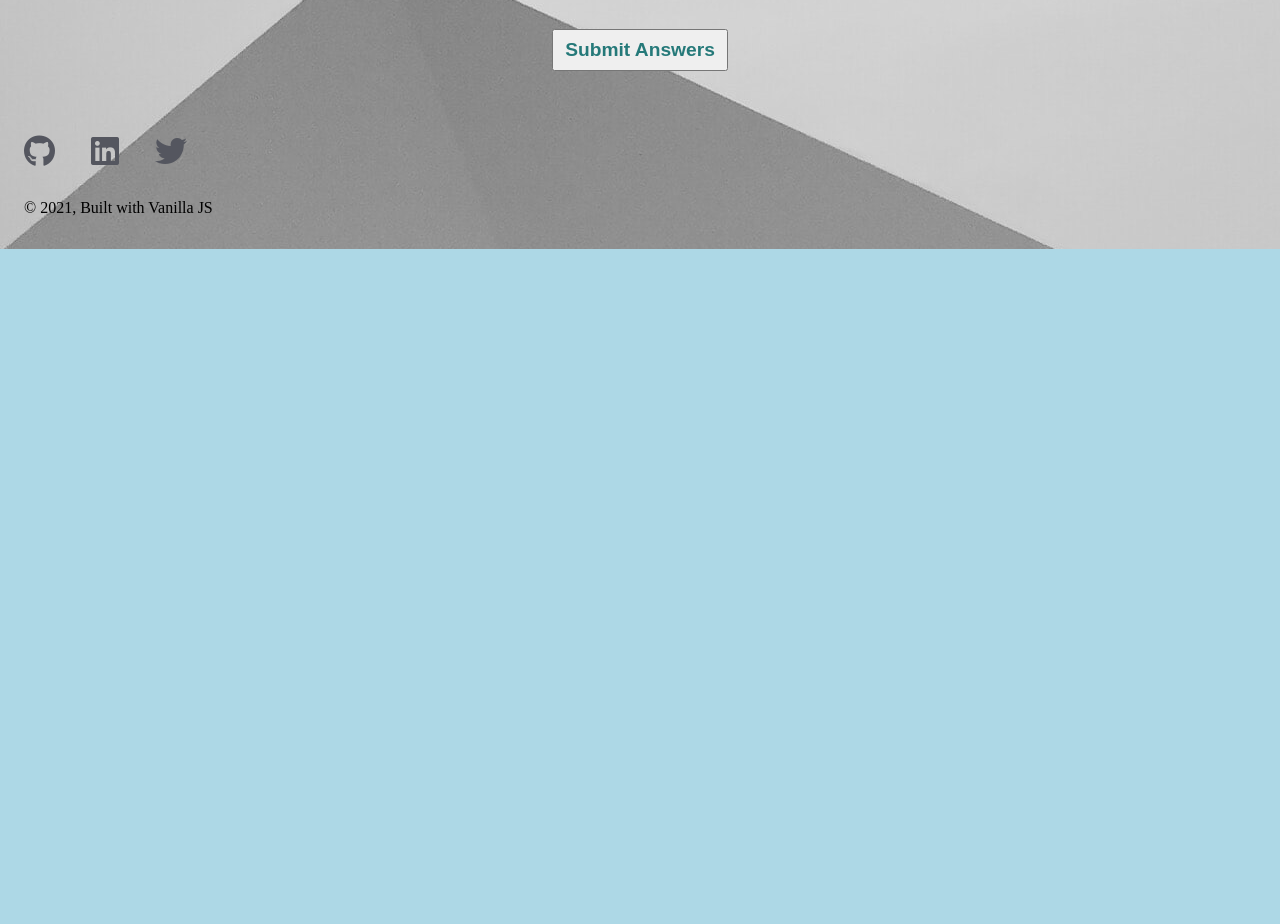
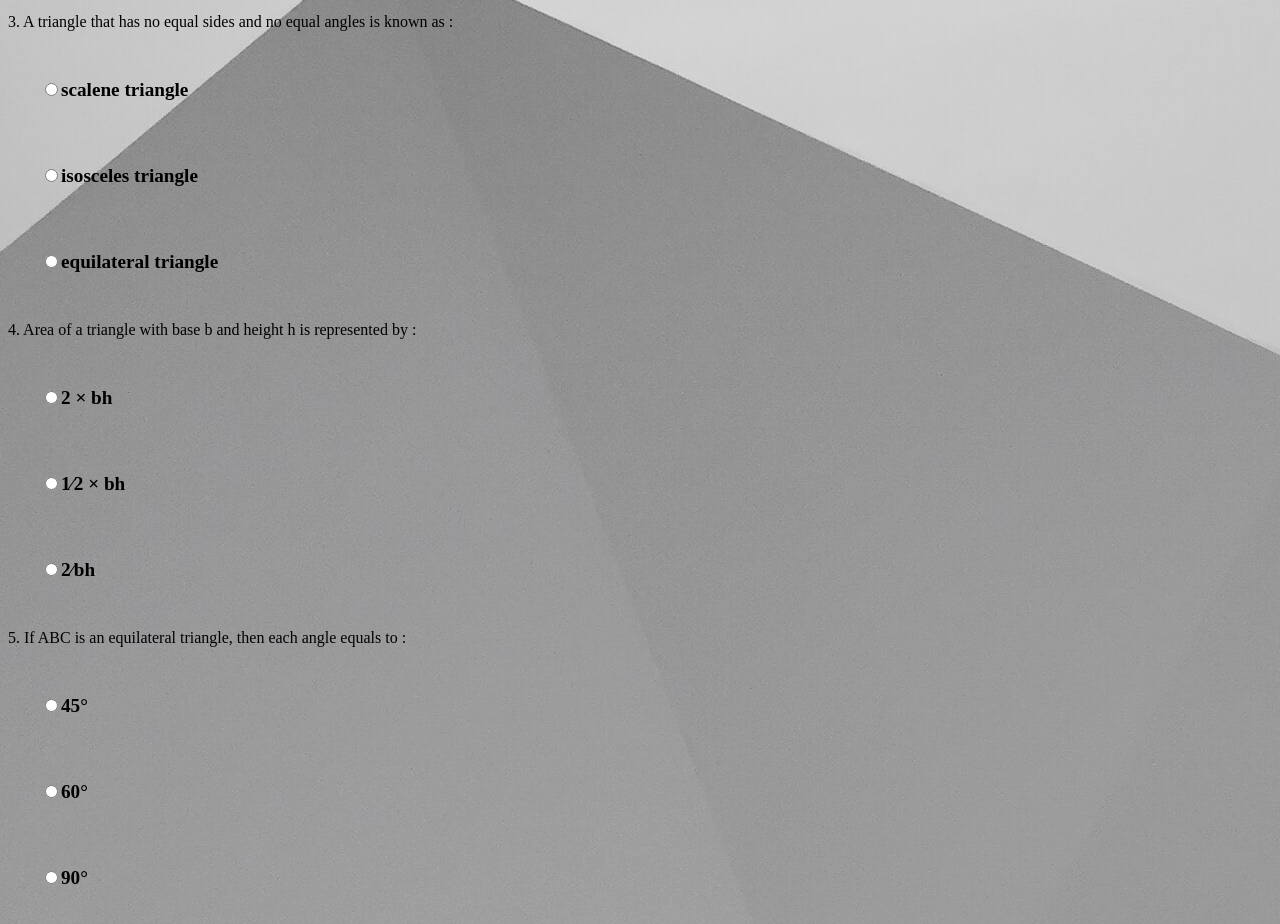
Before and after one commit to manojasarsa/Triangles-Quiz, a plain HTML site: page quiz.html in a window 1280 px wide. Shown: the part 773-1697 px from the top of the page. Before the commit the page ends 1022 px from the top, so only its background shows below. Drawn offline with Linux system fonts and the light colour scheme.

Commit message:
docs: Added more questions in Triangle Quiz.

```diff
--- a/quiz.html
+++ b/quiz.html
@@ -20,7 +20,7 @@
 
     <form class="quiz-form">
         <div class = "question-container" >
-            <p>What is the third angle for the triangle where angle1 = 45° and angle2 = 45°?</p>
+            <p>1. What is the third angle for the triangle where angle1 = 45° and angle2 = 45°?</p>
             <label>
                 <input type="radio" name="question1" value="45°"/>45°
             </label>
@@ -33,7 +33,7 @@
         </div>
 
         <div class = "question-container" >
-            <p>If a triangle has an angle of 90 degrees, what is it called?</p>
+            <p>2. If a triangle has an angle of 90 degrees, what is it called?</p>
             <label>
                 <input type="radio" name="question2" value="acute"/>acute
             </label>
@@ -44,6 +44,46 @@
                 <input type="radio" name="question2" value="right-angled"/>right-angled
             </label>
         </div>
+
+        <div class = "question-container" >
+            <p>3. A triangle that has no equal sides and no equal angles is known as :</p>
+            <label>
+                <input type="radio" name="question3" value="scalene triangle"/>scalene triangle
+            </label>
+            <label>
+                <input type="radio" name="question3" value="isosceles triangle"/>isosceles triangle
+            </label>
+            <label>
+                <input type="radio" name="question3" value="equilateral triangle"/>equilateral triangle
+            </label>
+        </div>
+
+        <div class = "question-container" >
+            <p>4. Area of a triangle with base b and height h is represented by : </p>
+            <label>
+                <input type="radio" name="question4" value="2 × bh"/>2 × bh
+            </label>
+            <label>
+                <input type="radio" name="question4" value="1⁄2 × bh"/>1⁄2 × bh
+            </label>
+            <label>
+                <input type="radio" name="question4" value="2⁄bh"/>2⁄bh
+            </label>
+        </div>
+
+        <div class = "question-container" >
+            <p>5. If ABC is an equilateral triangle, then each angle equals to : </p>
+            <label>
+                <input type="radio" name="question5" value="45°"/>45°
+            </label>
+            <label>
+                <input type="radio" name="question5" value="60°"/>60°
+            </label>
+            <label>
+                <input type="radio" name="question5" value="90°"/>90°
+            </label>
+        </div>
+
     </form>
     <button id = "submit-btn" > Submit Answers</button>
     <div id="outputEl"></div>
--- a/quiz.js
+++ b/quiz.js
@@ -2,7 +2,7 @@ const quizForm = document.querySelector(".quiz-form");
 const submitBtn = document.querySelector("#submit-btn");
 const outputEl = document.querySelector("#outputEl");
 
-const correctAns = ["90°", "right-angled"];
+const correctAns = ["90°", "right-angled", "scalene triangle", "1⁄2 × bh", "90°"];
 
 function calculateScore() {
     let score=0;
```
